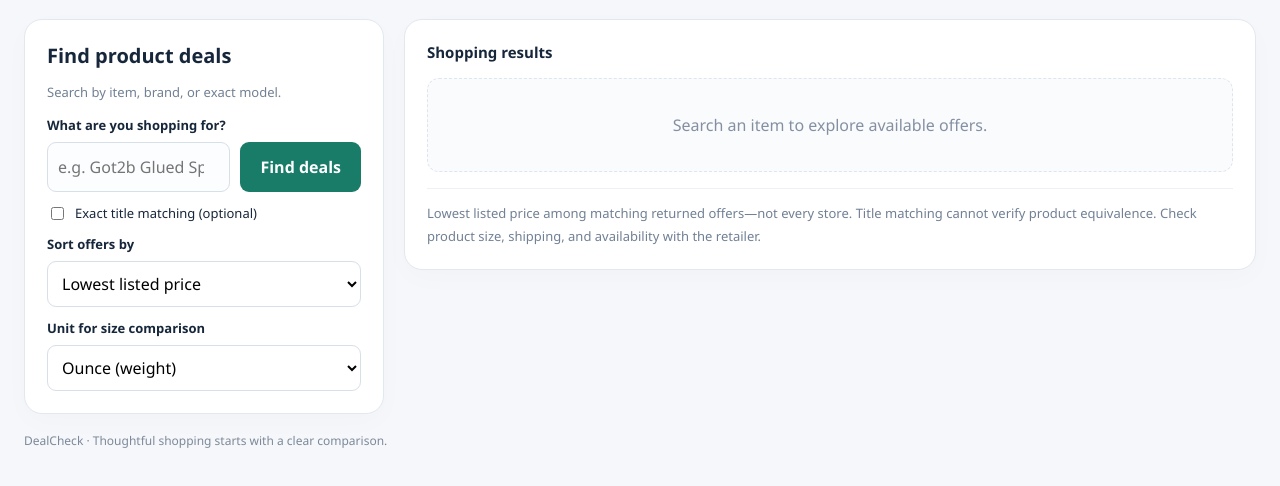
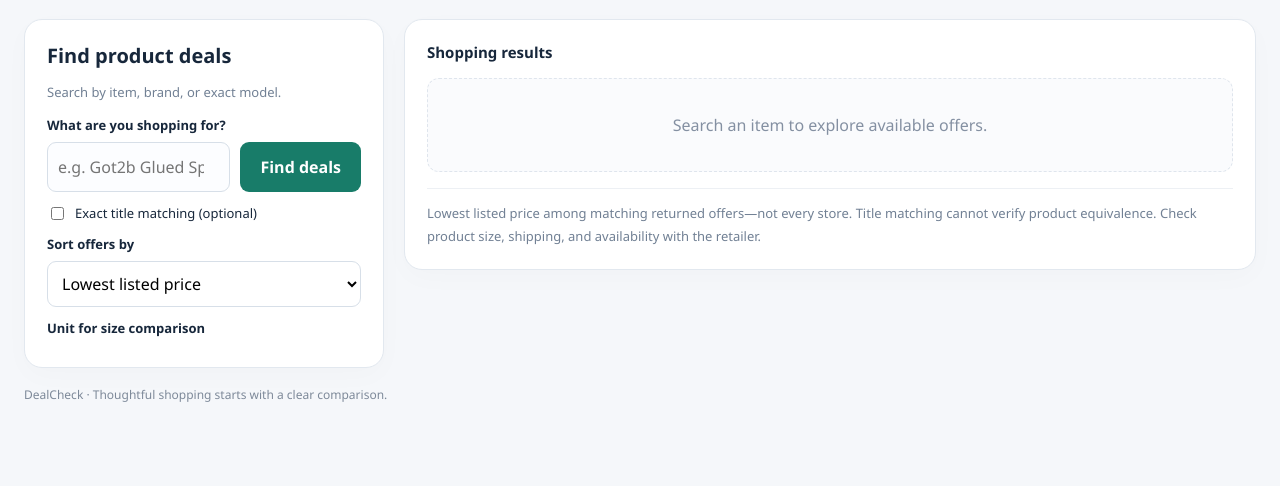
Before and after one commit to acura83/dealcheck, a website: page index.html in a window 1280 px wide. Shown: the part 196-682 px from the top of the page. Drawn offline with Linux system fonts and the light colour scheme.

Commit message:
Add files via upload

```diff
--- a/index.html
+++ b/index.html
@@ -33,7 +33,7 @@ select{width:100%;padding:10px;border:1px solid #d7dfe8;border-radius:9px;backgr
 <main><div class="eyebrow">MAKE EVERY DOLLAR COUNT</div><h1>Good deals. Clear decisions.</h1><p class="intro">Explore product offers and compare discounts with simple numbers, so you can choose with confidence.</p>
 <div class="layout"><section class="card"><h2>Find product deals</h2><p class="hint">Search by item, brand, or exact model.</p><form id="search-form" role="search"><label for="page-search">What are you shopping for?</label><div class="search-row"><input id="page-search" name="q" type="search" required maxlength="200" placeholder="e.g. Got2b Glued Spray 2 oz"><button type="submit">Find deals</button></div><label style="display:flex;align-items:center;gap:8px;font-weight:400"><input id="match-terms" type="checkbox" style="width:auto"> Exact title matching (optional)</label><label for="search-sort">Sort offers by</label><select id="search-sort"><option value="price">Lowest listed price</option><option value="relevance">Most relevant</option><option value="matchprice">Closest matches, then lowest price</option><option value="price-desc">Highest listed price</option><option value="unit">Lowest price per unit</option></select>
 
-<label for="search-unit">Unit for size comparison</label><select id="search-unit"><option value="oz">Ounce (weight)</option><option value="floz">Fluid ounce (volume)</option><option value="g">Gram</option><option value="ml">Milliliter</option><option value="item">Item / count</option></select>
+<label for="search-unit" hidden>Unit for size comparison</label><select id="search-unit" hidden><option value="oz">Ounce (weight)</option><option value="floz">Fluid ounce (volume)</option><option value="g">Gram</option><option value="ml">Milliliter</option><option value="item">Item / count</option></select>
 </form></section>
 <section class="card results-panel"><section class="results" id="results-box" aria-labelledby="results-heading"><h2 id="results-heading">Shopping results</h2><p id="search-message" role="status" aria-live="polite"></p><div id="shopping-results"></div></section><div class="note"><small>Lowest listed price among matching returned offers—not every store. Title matching cannot verify product equivalence. Check product size, shipping, and availability with the retailer.</small></div></section>
 </div>
```
